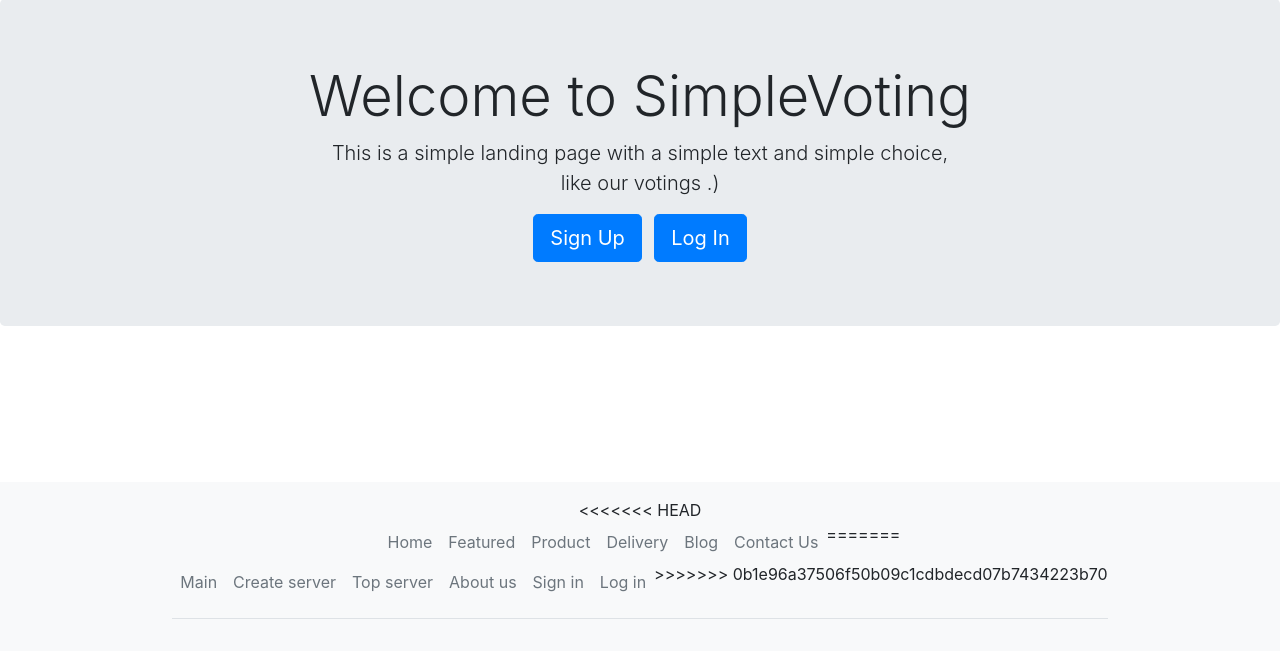
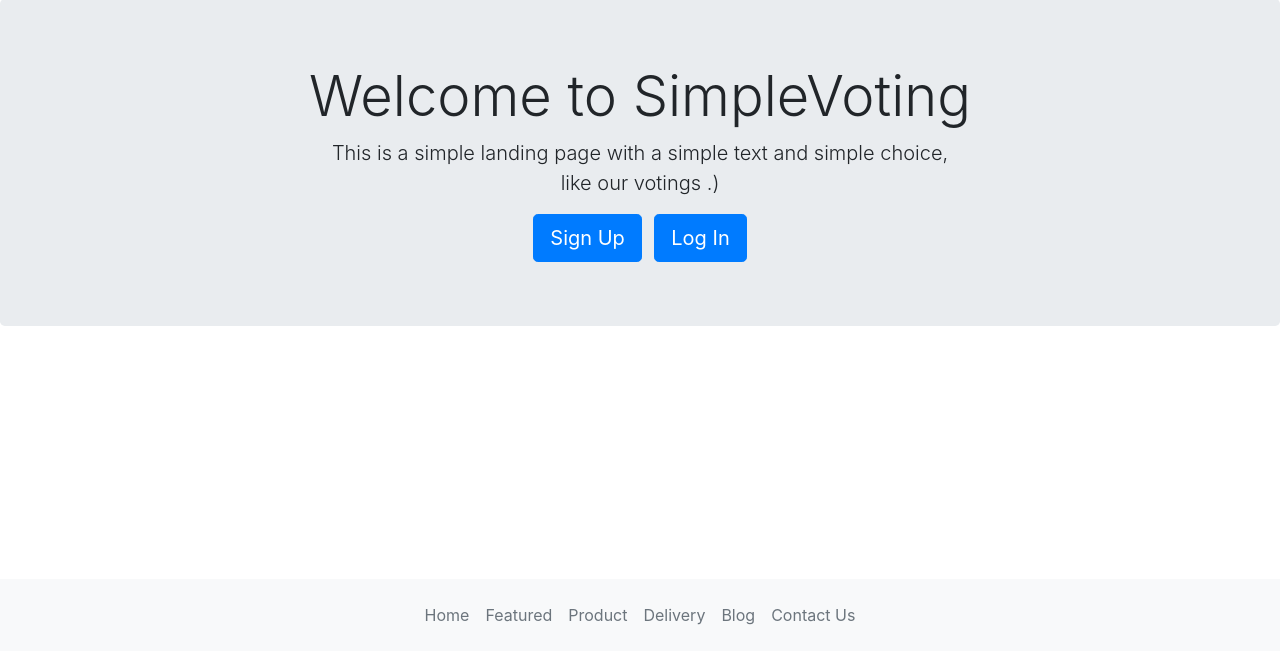
Before and after one commit to colan1ch/MinecraftDjango, a Django app: page / in a window 1280 px wide. Shown: the part 149-800 px from the top of the page. Run offline with Django 4.2, Linux system fonts and the light colour scheme; some libraries are stand-ins or nearby versions.

Commit message:
Работа над футером

```diff
--- a/main/templates/base/footer.html
+++ b/main/templates/base/footer.html
@@ -2,7 +2,6 @@
 
  <footer class="footer fixed-bottom py-3 bg-light">
   <div class="text-center">
-<<<<<<< HEAD
     <ul class="nav justify-content-center pb-6">
       <li class="nav-item"><a href="" class="nav-link px-2 text-muted">Home</a></li>
       <li class="nav-item"><a href="" class="nav-link px-2 text-muted">Featured</a></li>
@@ -10,15 +9,6 @@
       <li class="nav-item"><a href="" class="nav-link px-2 text-muted">Delivery</a></li>
       <li class="nav-item"><a href="" class="nav-link px-2 text-muted">Blog</a></li>
       <li class="nav-item"><a href="" class="nav-link px-2 text-muted">Contact Us</a></li>
-=======
-    <ul class="nav justify-content-center border-bottom pb-3 mb-3">
-      <li class="nav-item"><a href="" class="nav-link px-2 text-muted">Main</a></li>
-      <li class="nav-item"><a href="" class="nav-link px-2 text-muted">Create server</a></li>
-      <li class="nav-item"><a href="" class="nav-link px-2 text-muted">Top server</a></li>
-      <li class="nav-item"><a href="" class="nav-link px-2 text-muted">About us</a></li>
-      <li class="nav-item"><a href="" class="nav-link px-2 text-muted">Sign in</a></li>
-      <li class="nav-item"><a href="" class="nav-link px-2 text-muted">Log in</a></li>
->>>>>>> 0b1e96a37506f50b09c1cdbdecd07b7434223b70
     </ul>
   </div>
  </footer>
```
